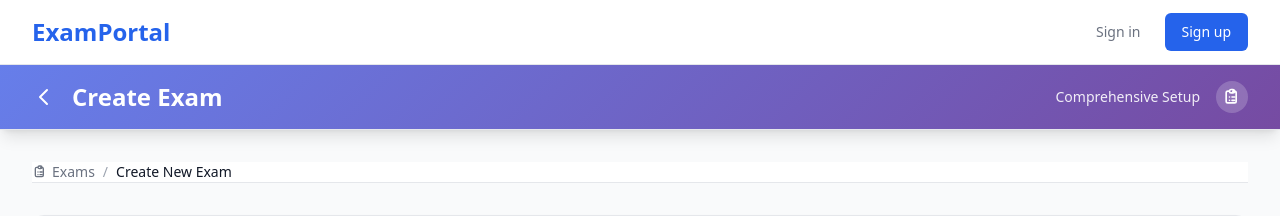
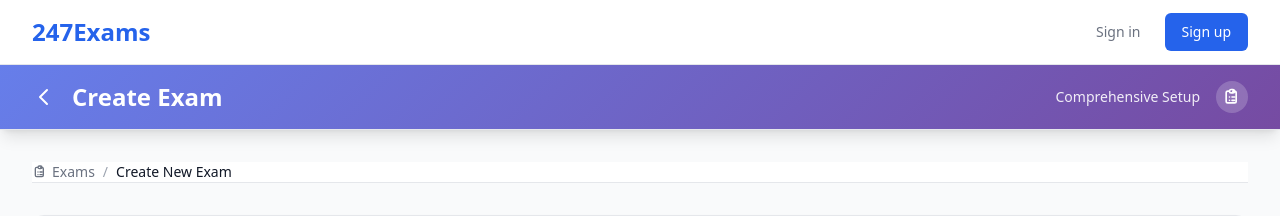
Before and after one commit to gauri1991/247examsdj, a Django app: template templates/exams/create_exam.html in a window 1280 px wide. Shown: the top 216 px of the page. Run offline with Django 3.2, Linux system fonts and the light colour scheme; the template is opened without the code that fills it, so the values that code supplies are empty; some libraries are stand-ins or nearby versions.

Commit message:
Update branding: ExamPortal → 247Exams and fix logo link
CHANGES:
✓ Changed all "ExamPortal" references to "247Exams"
  - Navigation bar logo
  - Page title
  - Footer copyright

✓ Fixed logo link to always go to homepage
  - Changed from {% url 'dashboard' %} to "/"
  - Now goes to home page regardless of login status

AFFECTED:
- templates/base/base.html (navbar, title, footer)

USER REQUEST:
"when i click on ExamPortal in nav bar of homepage it should
take me to home page always. and also i want ExamPortal
to be replace with 247Exams"

🤖 Generated with [Claude Code](https://claude.com/claude-code)

Co-Authored-By: Claude <noreply@anthropic.com>

```diff
--- a/templates/base/base.html
+++ b/templates/base/base.html
@@ -6,7 +6,7 @@
     <meta charset="UTF-8">
     <meta name="viewport" content="width=device-width, initial-scale=1.0">
     <meta name="description" content="Professional Testing Platform - Create and manage online exams">
-    <title>{% block title %}Exam Portal{% endblock %}</title>
+    <title>{% block title %}247Exams - Professional Testing Platform{% endblock %}</title>
     <link rel="icon" type="image/x-icon" href="{% static 'rest_framework/docs/img/favicon.ico' %}">
 
     <!-- Tailwind CSS via CDN - NOTE: For production, use PostCSS or Tailwind CLI -->
@@ -67,8 +67,8 @@
             <div class="flex justify-between h-16">
                 <div class="flex">
                     <div class="flex-shrink-0 flex items-center">
-                        <a href="{% url 'dashboard' %}" class="text-2xl font-bold text-primary-600">
-                            ExamPortal
+                        <a href="/" class="text-2xl font-bold text-primary-600">
+                            247Exams
                         </a>
                     </div>
                     {% if user.is_authenticated %}
@@ -314,7 +314,7 @@
     <footer class="bg-white border-t border-gray-200 mt-auto">
         <div class="max-w-7xl mx-auto py-6 px-4 sm:px-6 lg:px-8">
             <p class="text-center text-sm text-gray-500">
-                &copy; {% now "Y" %} ExamPortal. All rights reserved.
+                &copy; {% now "Y" %} 247Exams. All rights reserved.
             </p>
         </div>
     </footer>
```
